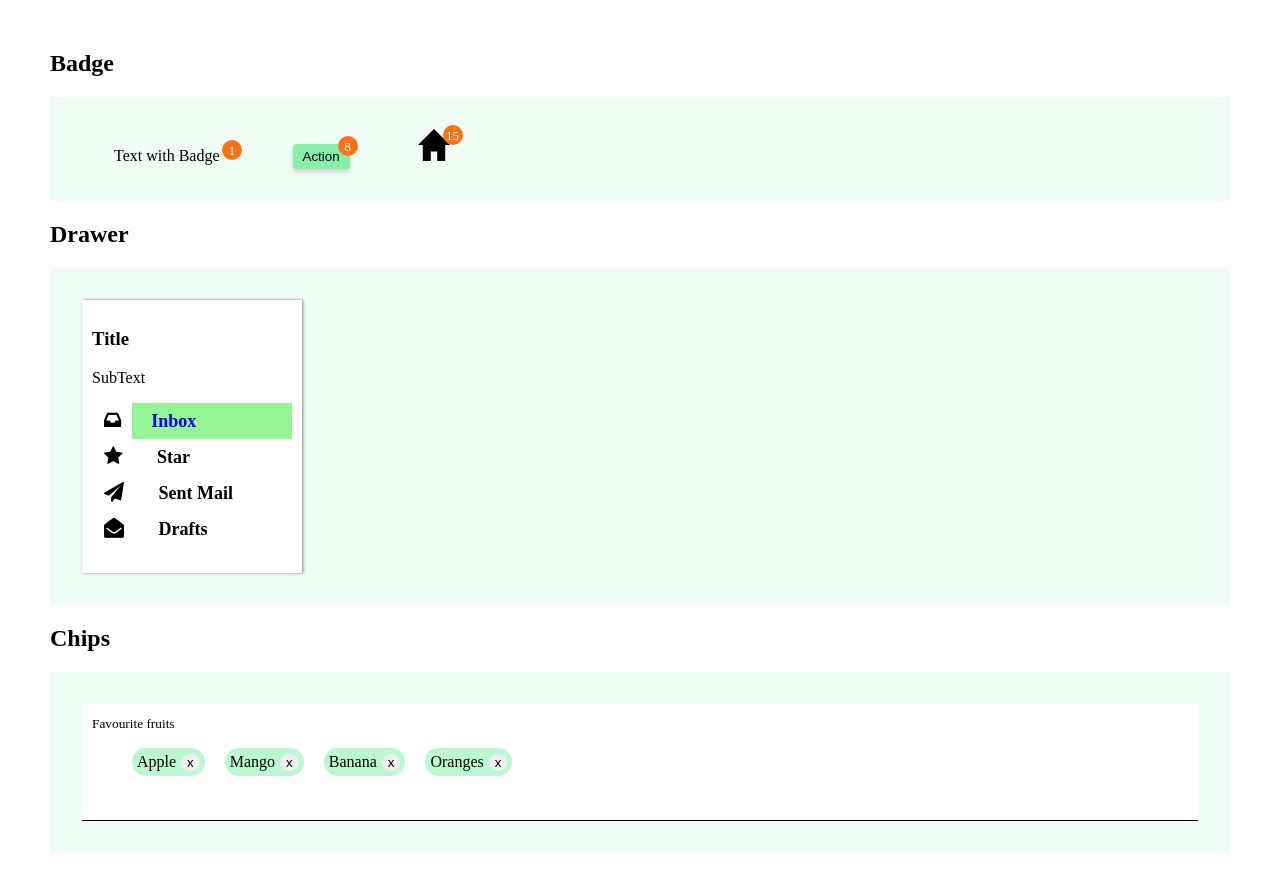
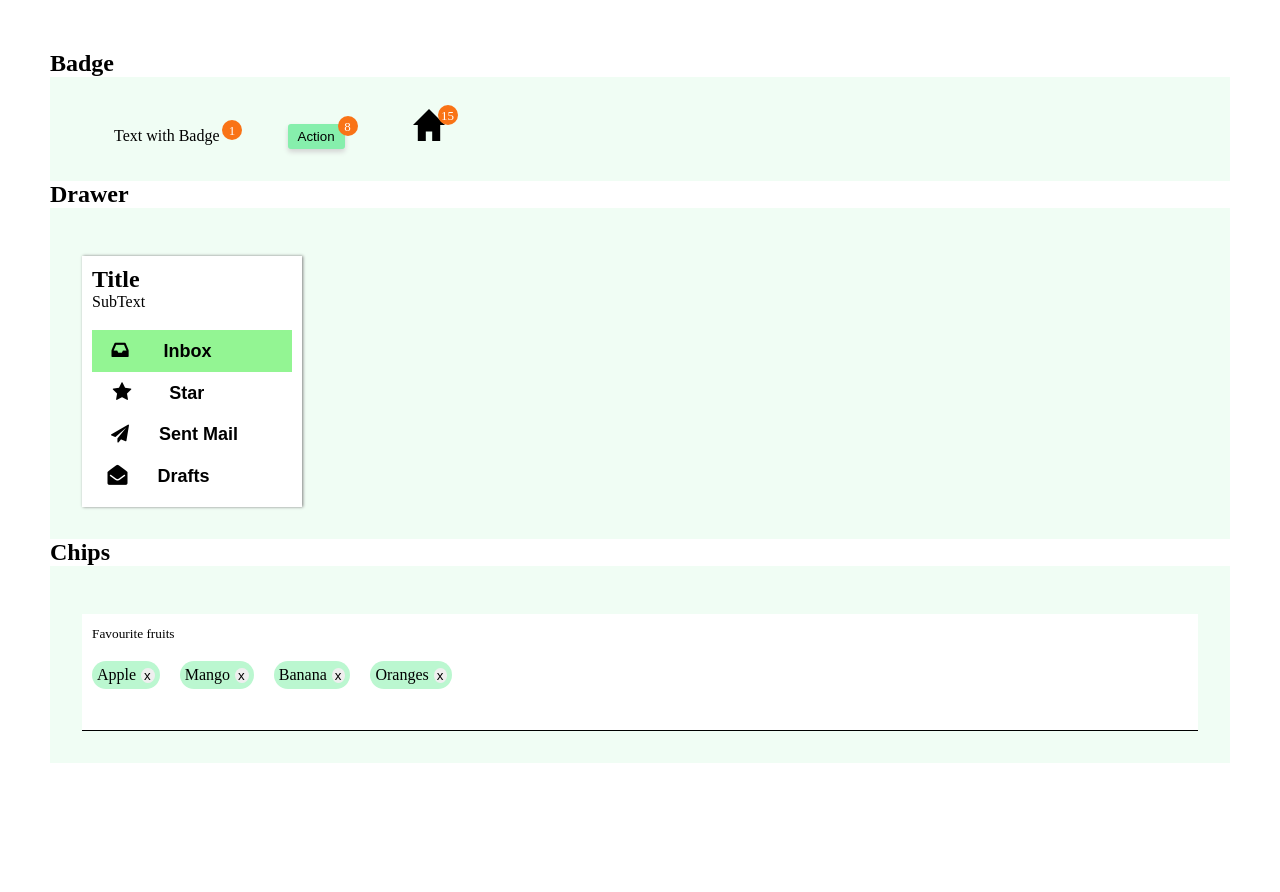
Before and after one commit to srishtigautam21/week-2-assignment-neogcamp, a plain HTML site: page index.html in a window 1280 px wide. After the commit the page ends 813 px from the top, so only its background shows below. Drawn offline with Linux system fonts and the light colour scheme.

Commit message:
completed

```diff
--- a/index.html
+++ b/index.html
@@ -18,8 +18,8 @@
                 <div class="badge">1</div>
             </div>
             <div class="container-class">
-                <button>Action</button>
-                <div class="badge button">8</div>
+                <button class="badge-button">Action</button>
+                <div class="badge circle">8</div>
             </div>
             <div class="container-class">
                 <img src="icon.svg" />
@@ -30,22 +30,19 @@
         <h2>Drawer</h2>
         <section class="section-og">
             <div class="wrapper">
-                <h3>Title</h3>
+                <h2>Title</h2>
                 <p>SubText</p>
                 <ul class="center-content">
-                    <li class="rowise-list background-fullcolor" style="background:rgb(147, 245, 147)">
-                        <a class="decoration-none"href="#"><i class="fa fa-inbox icon-list" style="font-size:20px">
-                        </i>Inbox</a></li>
-                        <!-- <i class="fa fa-inbox icon-list" style="font-size:20px"></i>Inbox</li> -->
-                    <li class="rowise-list">
-                        <a class="decoration-none"href="#"><i class="fa fa-star icon-list" style="font-size:20px"></i>
-                        </a>Star</li>
-                    <li class="rowise-list">
-                        <a class="decoration-none"href="#"><i class="fa fa-send icon-list" style="font-size:20px"></i>
-                        </a>Sent Mail</li>
-                    <li class="rowise-list">
-                        <a class="decoration-none"href="#"><i class="fa fa-envelope-open icon-list" style="font-size:20px"></i>
-                        </a>Drafts</li>
+                    <button class="drawer-button"><li class="rowise-list" style="background:rgb(147, 245, 147);padding-left:1rem">
+                        <i class="fa fa-inbox icon-list" style="font-size:20px"></i>
+                        <p class="list-name">Inbox</p></button></li>
+                    <button class="drawer-button"><li class="rowise-list">
+                        <i class="fa fa-star icon-list" style="font-size:20px;padding-right: 8px">
+                        </i><p class="list-name">Star</p></button></li>
+                    <button class="drawer-button"><li class="rowise-list">
+                            <i class="fa fa-send icon-list" style="font-size:18px"></i>Sent Mail</button></li>
+                    <button class="drawer-button"><li class="rowise-list">
+                        <i class="fa fa-envelope-open icon-list" style="font-size:20px"></i><p class="list-name">Drafts</p></button></li>
                 </ul>
             </div>
         </section>
@@ -55,10 +52,10 @@
             <div class="wrapper chips">
                 <small>Favourite fruits</small>
                 <ul class="center-content row-chips">
-                    <li class="chips-color">Apple<button>x</button></li>
-                    <li class="chips-color">Mango<button>x</button></li>
-                    <li class="chips-color">Banana<button>x</button></li>
-                    <li class="chips-color">Oranges<button>x</button></li>
+                    <li class="chips-color">Apple<button class="cross">x</button></li>
+                    <li class="chips-color">Mango<button class="cross">x</button></li>
+                    <li class="chips-color">Banana<button class="cross">x</button></li>
+                    <li class="chips-color">Oranges<button class="cross">x</button></li>
                 </ul>
             </div>
         </section>
--- a/style.css
+++ b/style.css
@@ -1,3 +1,7 @@
+*{
+    padding:0;
+    margin:0;
+}
 :root{
     --primary-color:#22c55e;
     --secondary-color:#bbf7d0;
@@ -34,7 +38,7 @@ body{
     bottom:5px;
     padding-top:3px;
 }
-.container-class button{
+.badge-button{
     padding:5px 10px;
     background-color:var(--darkerofseconadary);
     color:black;
@@ -43,33 +47,35 @@ body{
     box-shadow: 0px 3px 5px lightgray;
     cursor:pointer;
 }
-.container-class button:hover{
+.badge-button:hover{
     background-color: var(--primary-color);
 }
-.button{
+.circle{
     left:50px; bottom:13px;
 }
 .icon{
     left:25px; bottom:20px;
 }
  /*Drawer */
- .center-content{
+.center-content{
      display:flex;
      flex-direction: column;
      flex-wrap: wrap;
+     margin-top: 1.2rem;
 }
  .wrapper{
      background-color: white;
      padding:10px 10px;
      box-shadow:1px 0px 3px gray;
      max-width: 200px;
+     margin-top:1rem;
  }
  .rowise-list{
     box-sizing: border-box;
-     list-style: none;
+    list-style: none;
     font-size: large;
     font-weight: bold;
-    padding:7px 7px;
+    padding:10px 10px;
 }
 .rowise-list:hover{
     cursor: pointer;
@@ -80,8 +86,14 @@ body{
      margin-right: 30px;
      color:black;
  }
- .decoration-none{
-     text-decoration: none;
+ .list-name{
+     display:inline-block;
+     padding-right: 2rem;
+
+ }
+ .drawer-button{
+    background-color: transparent;
+    border:0px;
  }
  /* chips-component */
  .chips{
@@ -100,9 +112,10 @@ body{
      padding:5px 5px;
      border-radius: 1.2rem;
  }
- button{
+ .cross{
+     border:0px;
+     padding:0px 4px 0px 3px;
      border-radius: 50%;
-     border:0px;
      margin-left: 5px;
      cursor: pointer;
  }
```
